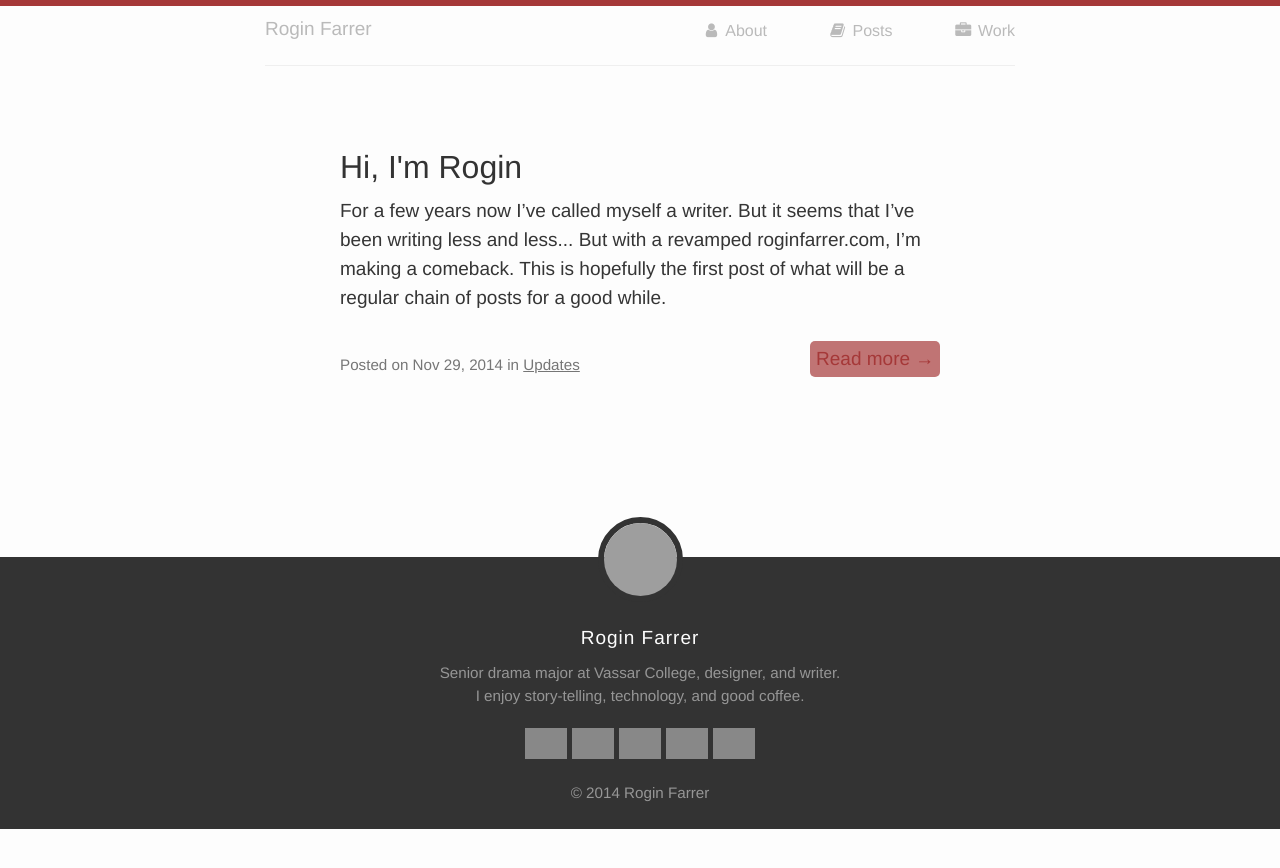
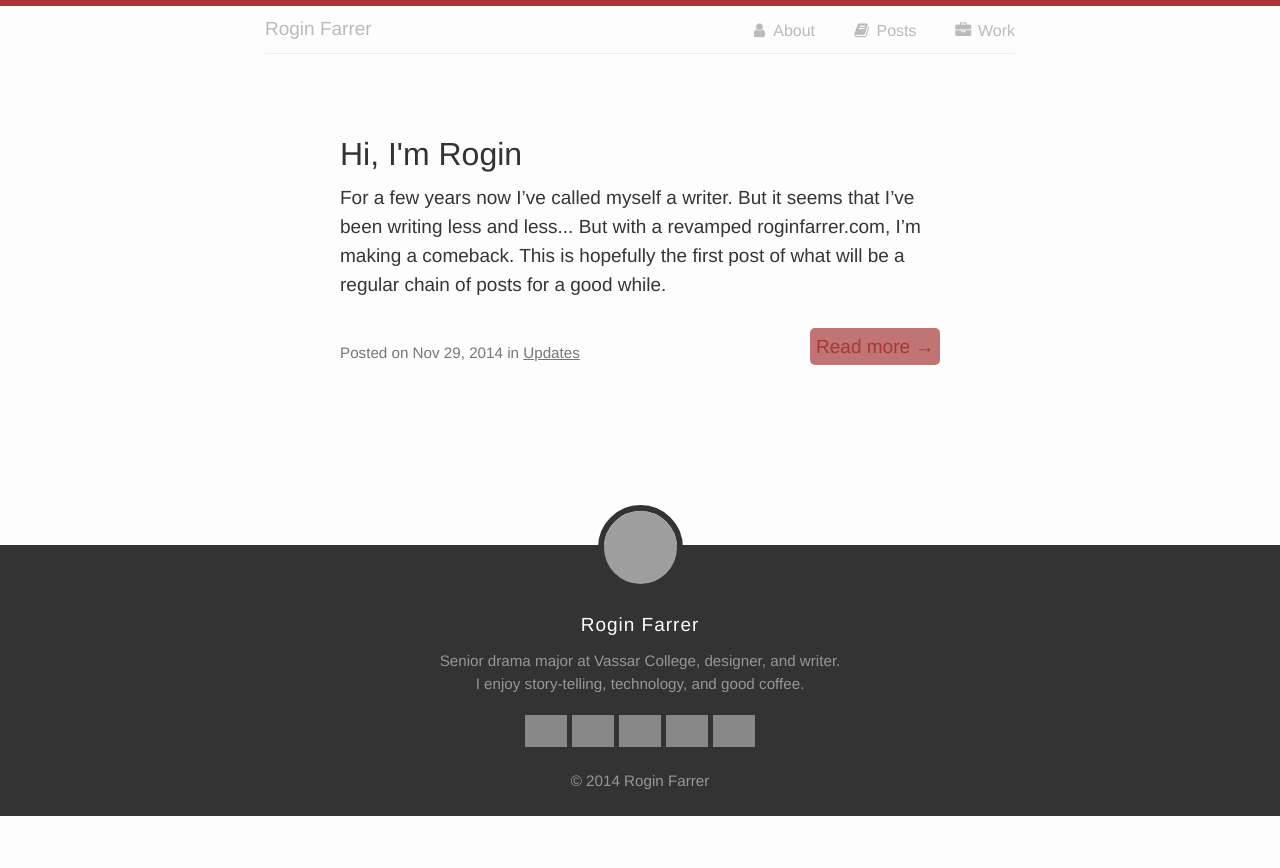
Before and after one commit to roginfarrer/superbmeteors, a Jekyll site: the page built from index.html, in a window 1280 px wide. Shown: the top 868 px of the page. Built offline with Jekyll 4.4.1, drawn with Linux system fonts in a browser that asks for light colours; nearby versions of some CDN libraries; Markdown is read by kramdown in place of the engine named in the settings; the list of posts is cut into pages by our own code; grey boxes are pictures that could not be loaded.

Commit message:
update _mobile

```diff
--- a/_sass/_layout.scss
+++ b/_sass/_layout.scss
@@ -65,10 +65,13 @@
       display: inline-block;
       line-height: $lh;
       padding: 0;
-      margin-right: 1em;
+      margin: 0 1em;
     }
     li:last-of-type {
       margin-right: 0;
+    }
+    li:first-of-type {
+      margin-left: 0;
     }
   }
   a {
--- a/_sass/_mobile.scss
+++ b/_sass/_mobile.scss
@@ -20,7 +20,7 @@
 		margin: 0 auto;
 		text-align: center;
 		ul li {
-			margin-right: 0.2em;
+			margin: 0 0.2em;
 		}
 	}
 	body {
--- a/css/main.css
+++ b/css/main.css
@@ -678,13 +678,17 @@
   display: inline-block;
   line-height: 1.52632;
   padding: 0;
-  margin-right: 1em;
+  margin: 0 1em;
 }
 /* line 70, ../_sass/_layout.scss */
 nav ul li:last-of-type {
   margin-right: 0;
 }
-/* line 74, ../_sass/_layout.scss */
+/* line 73, ../_sass/_layout.scss */
+nav ul li:first-of-type {
+  margin-left: 0;
+}
+/* line 77, ../_sass/_layout.scss */
 nav a {
   -ms-transition: color 200ms ease;
   -moz-transition: color 200ms ease;
@@ -692,7 +696,7 @@
   -webkit-transition: color 200ms ease;
   transition: color 200ms ease;
 }
-/* line 77, ../_sass/_layout.scss */
+/* line 80, ../_sass/_layout.scss */
 nav a:hover {
   color: #a53838;
   -ms-transition: color 200ms ease;
@@ -702,7 +706,7 @@
   transition: color 200ms ease;
 }
 
-/* line 83, ../_sass/_layout.scss */
+/* line 86, ../_sass/_layout.scss */
 .read-more {
   background-color: #C07474;
   -webkit-border-radius: 5px;
@@ -721,11 +725,11 @@
   -webkit-transition: all 200ms ease;
   transition: all 200ms ease;
 }
-/* line 93, ../_sass/_layout.scss */
+/* line 96, ../_sass/_layout.scss */
 .read-more:visited {
   color: #FDFDFD;
 }
-/* line 96, ../_sass/_layout.scss */
+/* line 99, ../_sass/_layout.scss */
 .read-more:hover {
   background-color: #a53838;
   color: #FDFDFD !important;
@@ -737,13 +741,13 @@
   transition: all 200ms ease;
 }
 
-/* line 104, ../_sass/_layout.scss */
+/* line 107, ../_sass/_layout.scss */
 .next {
   text-align: right;
   float: right;
 }
 
-/* line 110, ../_sass/_layout.scss */
+/* line 113, ../_sass/_layout.scss */
 .previous a, .next a {
   -webkit-border-radius: 5px;
   -moz-border-radius: 5px;
@@ -757,7 +761,7 @@
   -webkit-transition: color 200ms ease, background-color 200ms ease;
   transition: color 200ms ease, background-color 200ms ease;
 }
-/* line 116, ../_sass/_layout.scss */
+/* line 119, ../_sass/_layout.scss */
 .previous a:hover, .next a:hover {
   background-color: #a53838;
   color: #FDFDFD;
@@ -768,15 +772,15 @@
   transition: color 200ms ease, background-color 200ms ease;
 }
 
-/* line 123, ../_sass/_layout.scss */
+/* line 126, ../_sass/_layout.scss */
 .archives {
   text-align: center;
 }
-/* line 125, ../_sass/_layout.scss */
+/* line 128, ../_sass/_layout.scss */
 .archives p {
   line-height: 1;
 }
-/* line 127, ../_sass/_layout.scss */
+/* line 130, ../_sass/_layout.scss */
 .archives p a {
   background: #a53838;
   color: #FDFDFD;
@@ -792,7 +796,7 @@
   -webkit-transition: background-color 500ms ease;
   transition: background-color 500ms ease;
 }
-/* line 135, ../_sass/_layout.scss */
+/* line 138, ../_sass/_layout.scss */
 .archives p a:hover {
   background-color: #C07474;
   color: #FDFDFD;
@@ -803,7 +807,7 @@
   transition: background-color 500ms ease;
 }
 
-/* line 143, ../_sass/_layout.scss */
+/* line 146, ../_sass/_layout.scss */
 .pagination {
   margin: 0 auto;
   overflow: hidden;
@@ -811,7 +815,7 @@
   width: 100%;
 }
 
-/* line 150, ../_sass/_layout.scss */
+/* line 153, ../_sass/_layout.scss */
 .pagination-head {
   color: #353535;
   font-size: 0.65em;
@@ -820,7 +824,7 @@
   text-transform: uppercase;
 }
 
-/* line 158, ../_sass/_layout.scss */
+/* line 161, ../_sass/_layout.scss */
 div[class*="navigation"] {
   color: #a53838;
   font-size: 0.8em;
@@ -829,32 +833,32 @@
   padding: 0;
 }
 
-/* line 166, ../_sass/_layout.scss */
+/* line 169, ../_sass/_layout.scss */
 .navigation-prev {
   display: inline-block;
   float: left;
 }
 
-/* line 171, ../_sass/_layout.scss */
+/* line 174, ../_sass/_layout.scss */
 .navigation-next {
   display: inline-block;
   float: right;
   text-align: right;
 }
 
-/* line 177, ../_sass/_layout.scss */
+/* line 180, ../_sass/_layout.scss */
 .post-footer {
   border-bottom: 1px solid #D5D5D5;
   margin-bottom: 1.52632em;
 }
 
-/* line 182, ../_sass/_layout.scss */
+/* line 185, ../_sass/_layout.scss */
 .article-category {
   display: inline-block;
   font-size: 0.8em;
   float: left;
 }
-/* line 186, ../_sass/_layout.scss */
+/* line 189, ../_sass/_layout.scss */
 .article-category a {
   -ms-transition: color 200ms ease;
   -moz-transition: color 200ms ease;
@@ -862,7 +866,7 @@
   -webkit-transition: color 200ms ease;
   transition: color 200ms ease;
 }
-/* line 189, ../_sass/_layout.scss */
+/* line 192, ../_sass/_layout.scss */
 .article-category a:hover {
   color: #a53838;
   -ms-transition: color 200ms ease;
@@ -872,7 +876,7 @@
   transition: color 200ms ease;
 }
 
-/* line 195, ../_sass/_layout.scss */
+/* line 198, ../_sass/_layout.scss */
 .share {
   display: inline-block;
   float: right;
@@ -881,30 +885,30 @@
   position: relative;
   top: -1em;
 }
-/* line 202, ../_sass/_layout.scss */
+/* line 205, ../_sass/_layout.scss */
 .share p {
   color: #353535;
   font-size: 0.8em;
   font-weight: 700;
   margin-bottom: 0.76316em;
 }
-/* line 208, ../_sass/_layout.scss */
+/* line 211, ../_sass/_layout.scss */
 .share ul {
   list-style-type: none;
   margin-top: -0.5em;
 }
-/* line 211, ../_sass/_layout.scss */
+/* line 214, ../_sass/_layout.scss */
 .share ul li {
   display: inline-block;
   font-size: 1.31579em;
   margin-left: 0;
   padding-right: 0.5em;
 }
-/* line 216, ../_sass/_layout.scss */
+/* line 219, ../_sass/_layout.scss */
 .share ul li img {
   margin-bottom: 0;
 }
-/* line 219, ../_sass/_layout.scss */
+/* line 222, ../_sass/_layout.scss */
 .share ul li a, .share ul li a:visited {
   color: #767676;
   opacity: 0.4;
@@ -914,7 +918,7 @@
   -webkit-transition: opacity 200ms ease;
   transition: opacity 200ms ease;
 }
-/* line 224, ../_sass/_layout.scss */
+/* line 227, ../_sass/_layout.scss */
 .share ul li a:hover {
   opacity: 1;
   -ms-transition: opacity 200ms ease;
@@ -924,43 +928,43 @@
   transition: opacity 200ms ease;
 }
 
-/* line 232, ../_sass/_layout.scss */
+/* line 235, ../_sass/_layout.scss */
 img[class*="-share"] {
   height: 1.1em;
   width: 1.1em;
 }
 
 /************** PAGE STYLES **************/
-/* line 241, ../_sass/_layout.scss */
+/* line 244, ../_sass/_layout.scss */
 .page h1 + p {
   margin-top: 2em;
 }
 
-/* line 246, ../_sass/_layout.scss */
+/* line 249, ../_sass/_layout.scss */
 .page-archives p {
   margin-bottom: 0;
 }
 
-/* line 251, ../_sass/_layout.scss */
+/* line 254, ../_sass/_layout.scss */
 .page-archives-dates {
   text-align: right;
   width: 6em;
 }
 
-/* line 256, ../_sass/_layout.scss */
+/* line 259, ../_sass/_layout.scss */
 .page-archives-titles {
   padding-left: 1em;
 }
 
-/* line 260, ../_sass/_layout.scss */
+/* line 263, ../_sass/_layout.scss */
 .work-block {
   list-style-type: none;
 }
-/* line 262, ../_sass/_layout.scss */
+/* line 265, ../_sass/_layout.scss */
 .work-block li:first-child {
   padding-top: none;
 }
-/* line 265, ../_sass/_layout.scss */
+/* line 268, ../_sass/_layout.scss */
 .work-block li {
   padding: 1.52632em 0 3.05263em;
   margin: 0 auto;
@@ -970,7 +974,7 @@
   -webkit-transition: all 500ms ease;
   transition: all 500ms ease;
 }
-/* line 270, ../_sass/_layout.scss */
+/* line 273, ../_sass/_layout.scss */
 .work-block li:hover {
   -ms-transition: all 500ms ease;
   -moz-transition: all 500ms ease;
@@ -979,17 +983,17 @@
   transition: all 500ms ease;
   opacity: 0.8;
 }
-/* line 274, ../_sass/_layout.scss */
+/* line 277, ../_sass/_layout.scss */
 .work-block h2, .work-block h5 {
   color: #FDFDFD;
 }
-/* line 277, ../_sass/_layout.scss */
+/* line 280, ../_sass/_layout.scss */
 .work-block h5 {
   margin-top: 0;
   text-align: center;
 }
 
-/* line 283, ../_sass/_layout.scss */
+/* line 286, ../_sass/_layout.scss */
 .theater-block {
   background-color: #8678A0;
   -webkit-border-radius: 10px 0 0 10px;
@@ -998,7 +1002,7 @@
   border-radius: 10px 0 0 10px;
 }
 
-/* line 288, ../_sass/_layout.scss */
+/* line 291, ../_sass/_layout.scss */
 .design-block {
   background-color: #3D7154;
   -webkit-border-radius: 0 10px 10px 0;
@@ -1007,33 +1011,33 @@
   border-radius: 0 10px 10px 0;
 }
 
-/* line 293, ../_sass/_layout.scss */
+/* line 296, ../_sass/_layout.scss */
 .background-cover {
   background-position: 50% 50%;
   background-repeat: no-repeat no-repeat;
   background-size: cover;
 }
 
-/* line 299, ../_sass/_layout.scss */
+/* line 302, ../_sass/_layout.scss */
 .work-thumb {
   margin: 0 auto;
 }
-/* line 301, ../_sass/_layout.scss */
+/* line 304, ../_sass/_layout.scss */
 .work-thumb div {
   height: 11em;
 }
-/* line 304, ../_sass/_layout.scss */
+/* line 307, ../_sass/_layout.scss */
 .work-thumb p {
   font-weight: bold;
   margin-top: 1.52632em;
 }
 
-/* line 310, ../_sass/_layout.scss */
+/* line 313, ../_sass/_layout.scss */
 h1.error {
   font-weight: bold;
 }
 
-/* line 312, ../_sass/_layout.scss */
+/* line 315, ../_sass/_layout.scss */
 .about-photo {
   -webkit-border-radius: 5px;
   -moz-border-radius: 5px;
@@ -1041,13 +1045,13 @@
   border-radius: 5px;
 }
 
-/* line 316, ../_sass/_layout.scss */
+/* line 319, ../_sass/_layout.scss */
 .port-chart {
   text-align: center;
   margin: 0 auto;
 }
 
-/* line 319, ../_sass/_layout.scss */
+/* line 322, ../_sass/_layout.scss */
 .port-chart img {
   max-width: 100%;
   -webkit-font-smoothing: antialiased;
@@ -1197,7 +1201,7 @@
   }
   /* line 22, ../_sass/_mobile.scss */
   nav ul li {
-    margin-right: 0.2em;
+    margin: 0 0.2em;
   }
 
   /* line 26, ../_sass/_mobile.scss */
```
Also changed, not shown: 2 other files.
